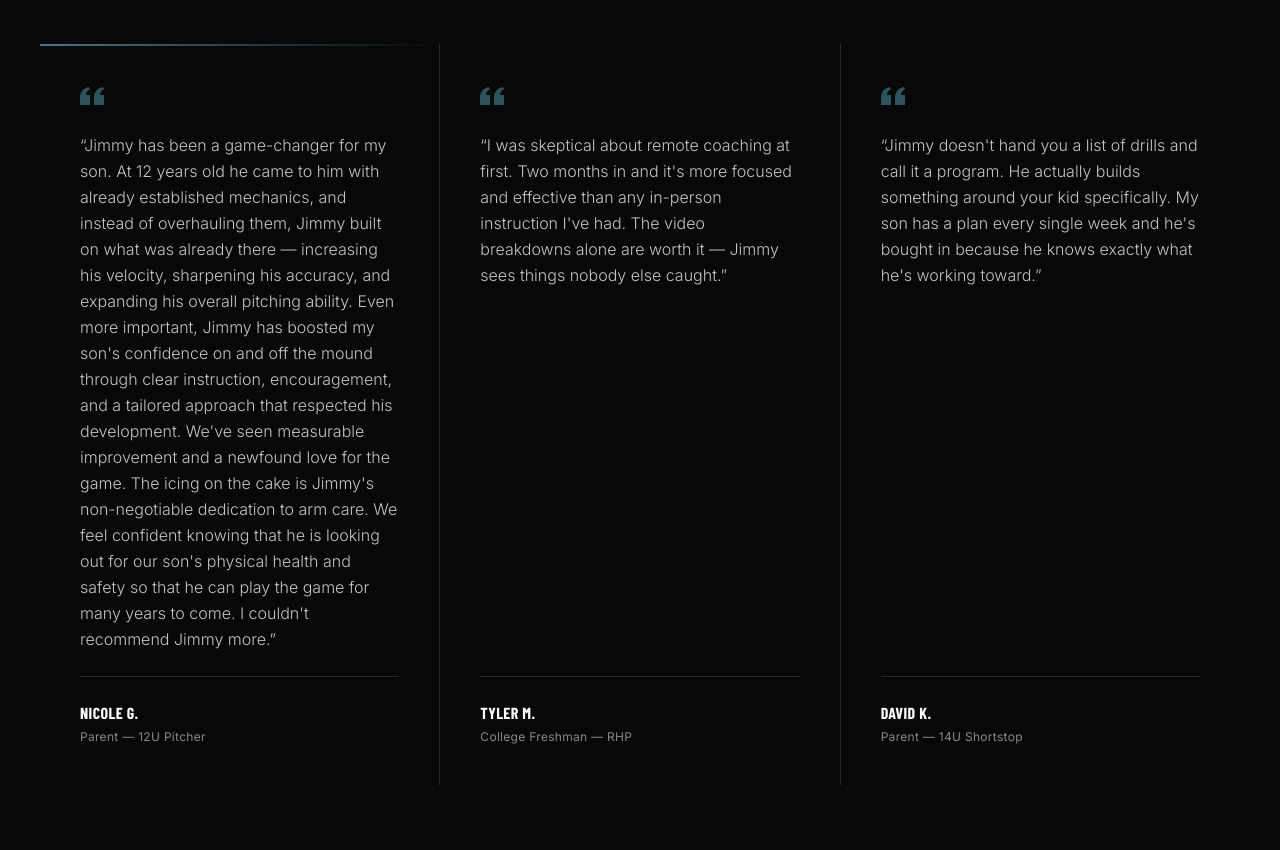
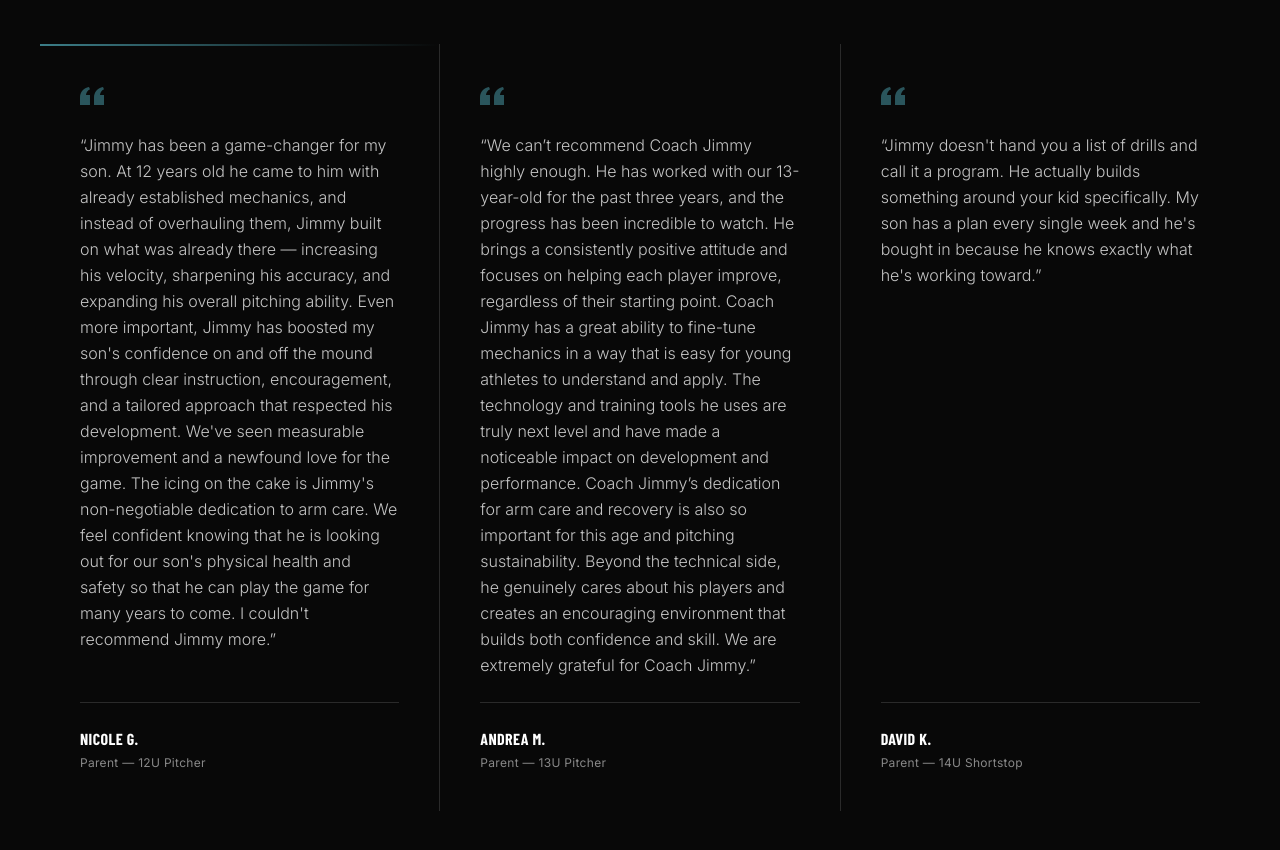
Before and after one commit to jimmydobrash-ui/dobrashbaseball, a Next.js app: page / in a window 1280 px wide. Shown: the part 5680-6530 px from the top of the page. Built offline with nearby package versions, Linux system fonts and the light colour scheme; a web font is replaced by a local one.

Commit message:
Replace placeholder testimonial with real content

```diff
--- a/src/components/Testimonials.tsx
+++ b/src/components/Testimonials.tsx
@@ -12,11 +12,10 @@ const testimonials = [
     role: "Parent — 12U Pitcher",
   },
   {
-    // PLACEHOLDER — replace with a real testimonial
     quote:
-      "I was skeptical about remote coaching at first. Two months in and it's more focused and effective than any in-person instruction I've had. The video breakdowns alone are worth it — Jimmy sees things nobody else caught.",
-    name: "Tyler M.",
-    role: "College Freshman — RHP",
+      "We can\u2019t recommend Coach Jimmy highly enough. He has worked with our 13-year-old for the past three years, and the progress has been incredible to watch. He brings a consistently positive attitude and focuses on helping each player improve, regardless of their starting point. Coach Jimmy has a great ability to fine-tune mechanics in a way that is easy for young athletes to understand and apply. The technology and training tools he uses are truly next level and have made a noticeable impact on development and performance. Coach Jimmy\u2019s dedication for arm care and recovery is also so important for this age and pitching sustainability. Beyond the technical side, he genuinely cares about his players and creates an encouraging environment that builds both confidence and skill. We are extremely grateful for Coach Jimmy.",
+    name: "Andrea M.",
+    role: "Parent \u2014 13U Pitcher",
   },
   {
     // PLACEHOLDER — replace with a real testimonial
```
